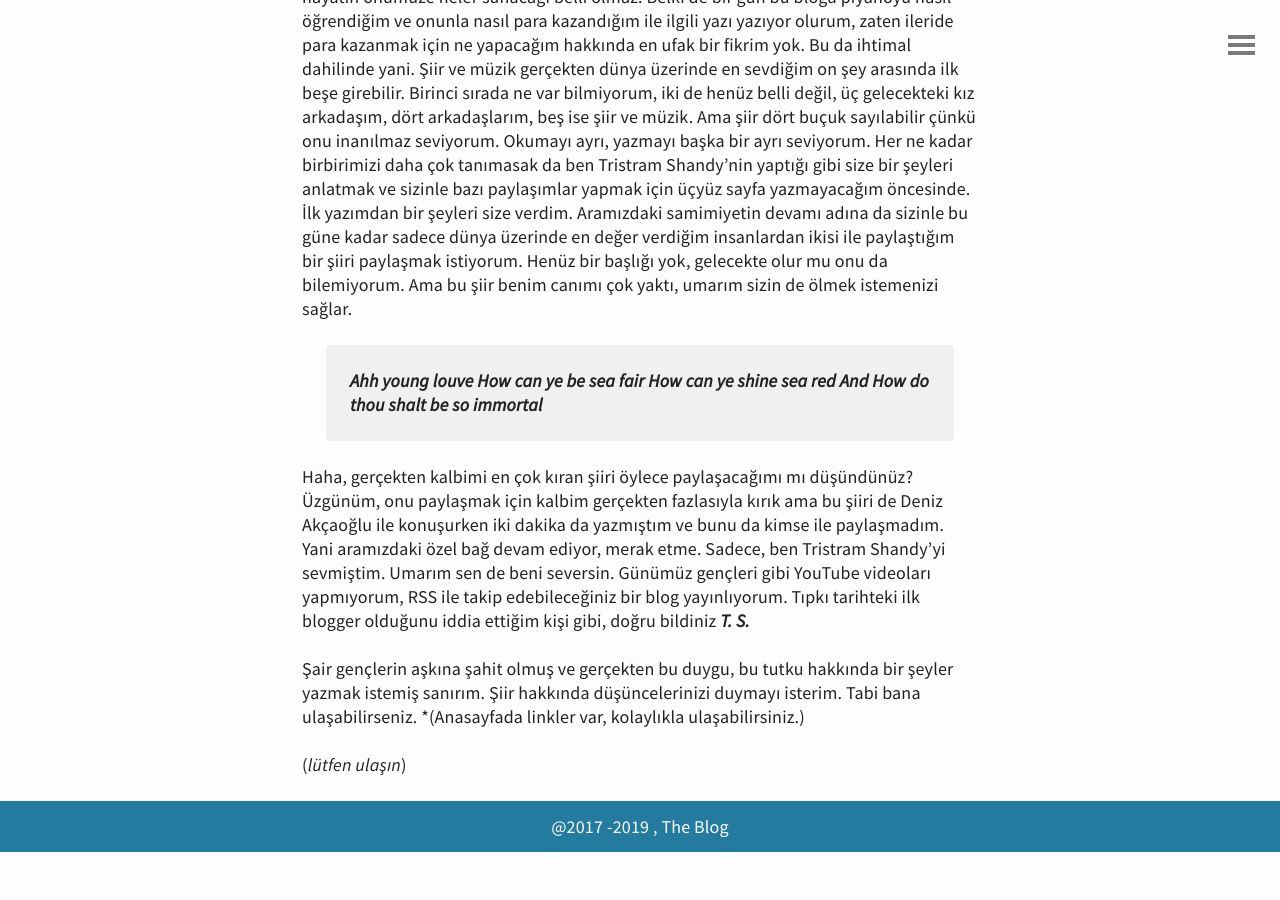
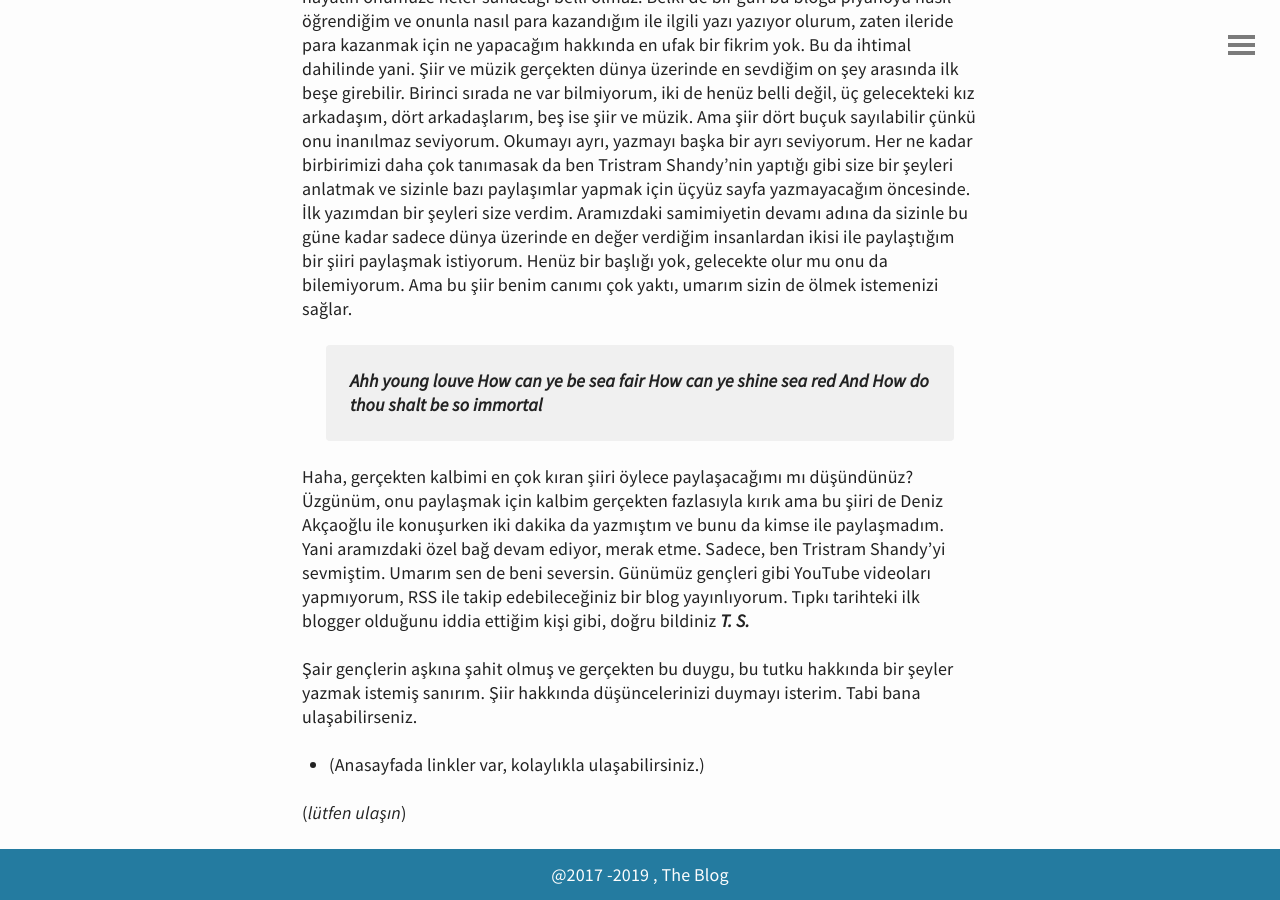
Before and after one commit to burraksumer/Blog, a Jekyll site: the page built from _posts/2018-01-07-merhabadunya.md, in a window 1280 px wide and 900 px high, scrolled down 1334 px. Built offline with Jekyll 4.4.1, drawn with Linux system fonts in a browser that asks for light colours; before the commit the page ends 2186 px from its top, so only the background shows below that.

```diff
--- a/_posts/2018-01-07-merhabadunya.md
+++ b/_posts/2018-01-07-merhabadunya.md
@@ -14,14 +14,14 @@ Eskiden gitar çalardım, küçükken öğrenmiştim. Uzun süre çalmayınca un
 
 
 >**Ahh young louve**
-**How can ye be sea fair**
-**How can ye shine sea red**
-**And**
-**How do thou shalt be so immortal**
+>**How can ye be sea fair**
+>**How can ye shine sea red**
+>**And**
+>**How do thou shalt be so immortal**
 
 Haha, gerçekten kalbimi en çok kıran şiiri öylece paylaşacağımı mı düşündünüz? Üzgünüm, onu paylaşmak için kalbim gerçekten fazlasıyla kırık ama bu şiiri de Deniz Akçaoğlu ile konuşurken iki dakika da yazmıştım ve bunu da kimse ile paylaşmadım. Yani aramızdaki özel bağ devam ediyor, merak etme. Sadece, ben Tristram Shandy'yi sevmiştim. Umarım sen de beni seversin. Günümüz gençleri gibi YouTube videoları yapmıyorum, RSS ile takip edebileceğiniz bir blog yayınlıyorum. Tıpkı tarihteki ilk blogger olduğunu iddia ettiğim kişi gibi, doğru bildiniz ***T. S.***
 
 Şair gençlerin aşkına şahit olmuş ve gerçekten bu duygu, bu tutku hakkında bir şeyler yazmak istemiş sanırım. Şiir hakkında düşüncelerinizi duymayı isterim. Tabi bana ulaşabilirseniz.
-*(Anasayfada linkler var, kolaylıkla ulaşabilirsiniz.)
+* (Anasayfada linkler var, kolaylıkla ulaşabilirsiniz.)
 
 (_lütfen ulaşın_)
```
